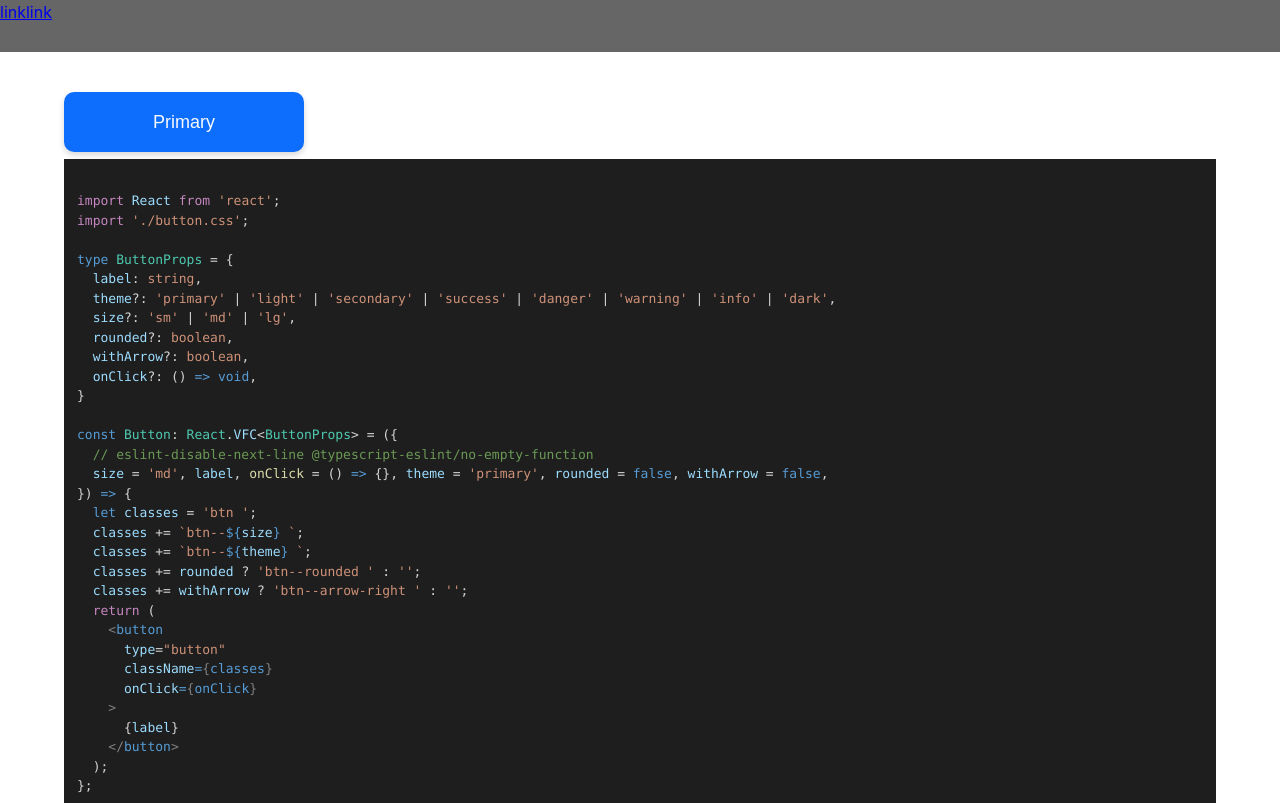
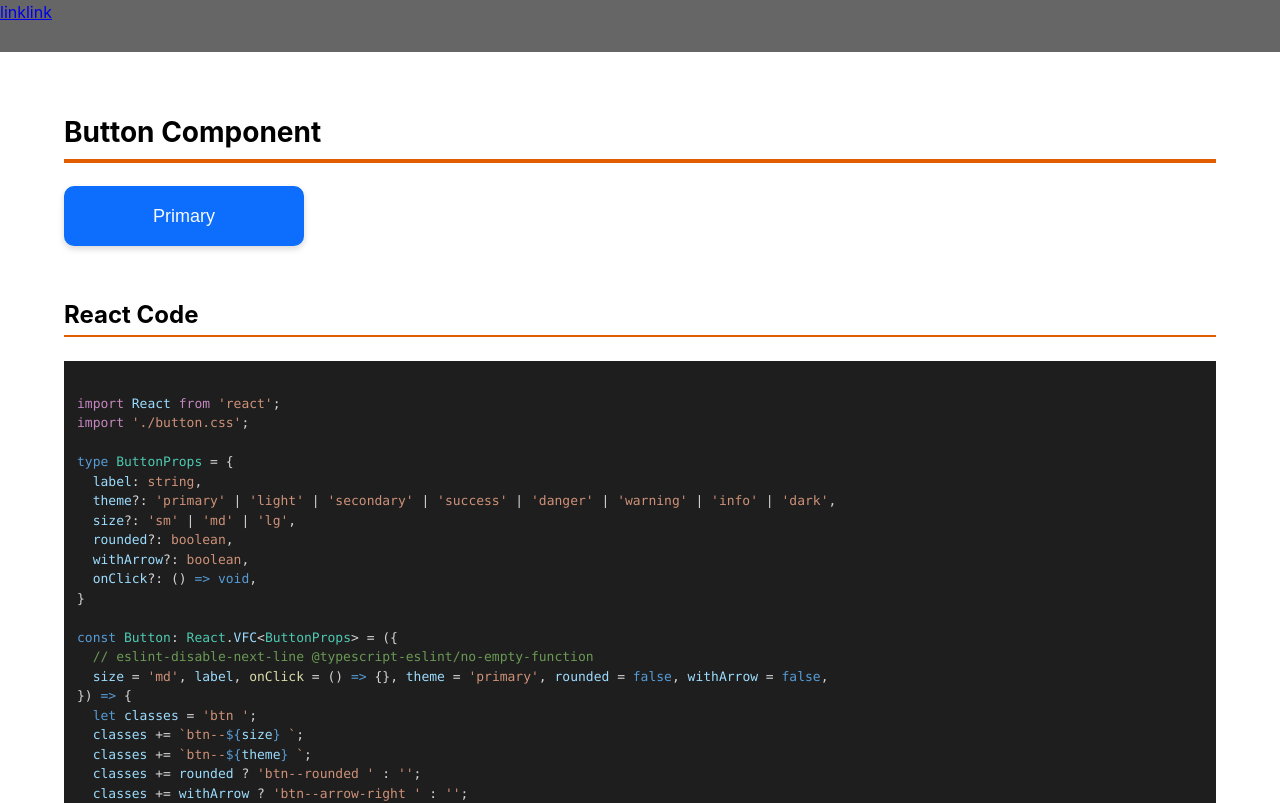
Before and after one commit to eraser5th/RaCP, a React (Create React App) app: page /info-button in a window 1280 px wide. Shown: the top 803 px of the page. Built offline with nearby package versions, Linux system fonts and the light colour scheme.

Commit message:
add header

```diff
--- a/src/componets/CardList.tsx
+++ b/src/componets/CardList.tsx
@@ -17,7 +17,7 @@ type CardListProps = {
 
 const CardList: React.VFC<CardListProps> = ({ cardList }) => (
   <div className="card-list">
-    {cardList.map(({ onClick, viewComponent, path }) => (
+    {cardList.map(({ viewComponent, path }) => (
       <Link to={path}>
         <ComponentViewCard rounded>
           {viewComponent}
--- a/src/pages/ButtonPage.tsx
+++ b/src/pages/ButtonPage.tsx
@@ -1,6 +1,8 @@
 import React from 'react';
 import Button from '../componets/Button';
 import CodeBlock from '../componets/CodeBlock';
+import Heading from '../componets/Heading';
+import './buttonPage.css';
 
 const reactCode = `
 import React from 'react';
@@ -182,9 +184,18 @@ const { react: ReactCodeBlock, CSS: CSSCodeBlock } = CodeBlock;
 
 const PrimaryButtonPage: React.VFC = () => (
   <div>
-    <Button label="Primary" theme="primary" size="md" rounded />
-    <ReactCodeBlock code={reactCode} />
-    <CSSCodeBlock code={CSSCode} />
+    <Heading text="Button Component" level={2} />
+    <div className="view-vomponent">
+      <Button label="Primary" theme="primary" size="md" rounded />
+    </div>
+    <div className="code-block">
+      <Heading text="React Code" level={3} />
+      <ReactCodeBlock code={reactCode} />
+    </div>
+    <div className="code-block">
+      <Heading text="CSS Code" level={3} />
+      <CSSCodeBlock code={CSSCode} />
+    </div>
   </div>
 );
 
--- /dev/null
+++ b/src/pages/buttonPage.css
@@ -0,0 +1,9 @@
+.view-component {
+  padding: 40px;
+}
+
+.code-block {
+  padding-top: 30px;
+  overflow: hidden;
+  border-radius: 10px;
+}
```
